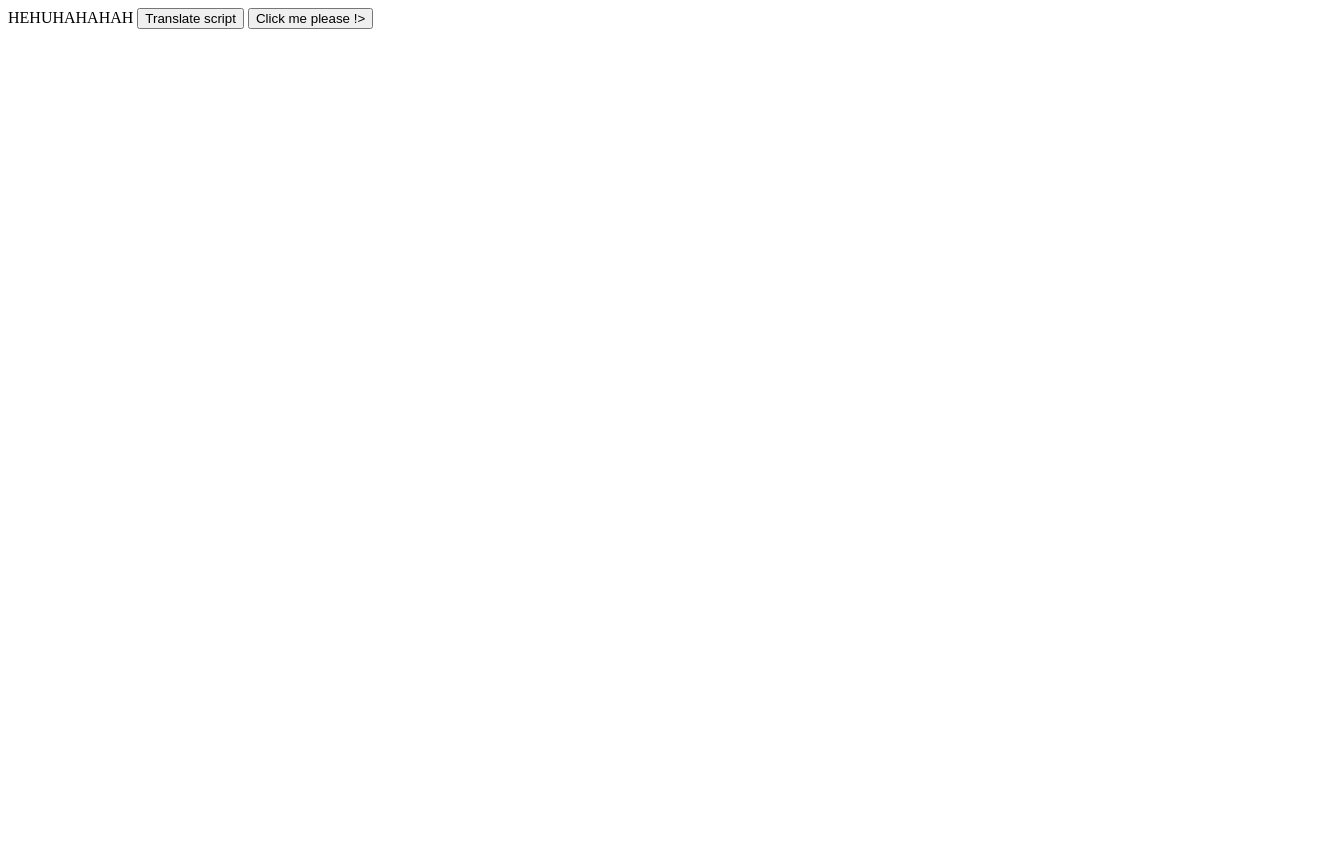
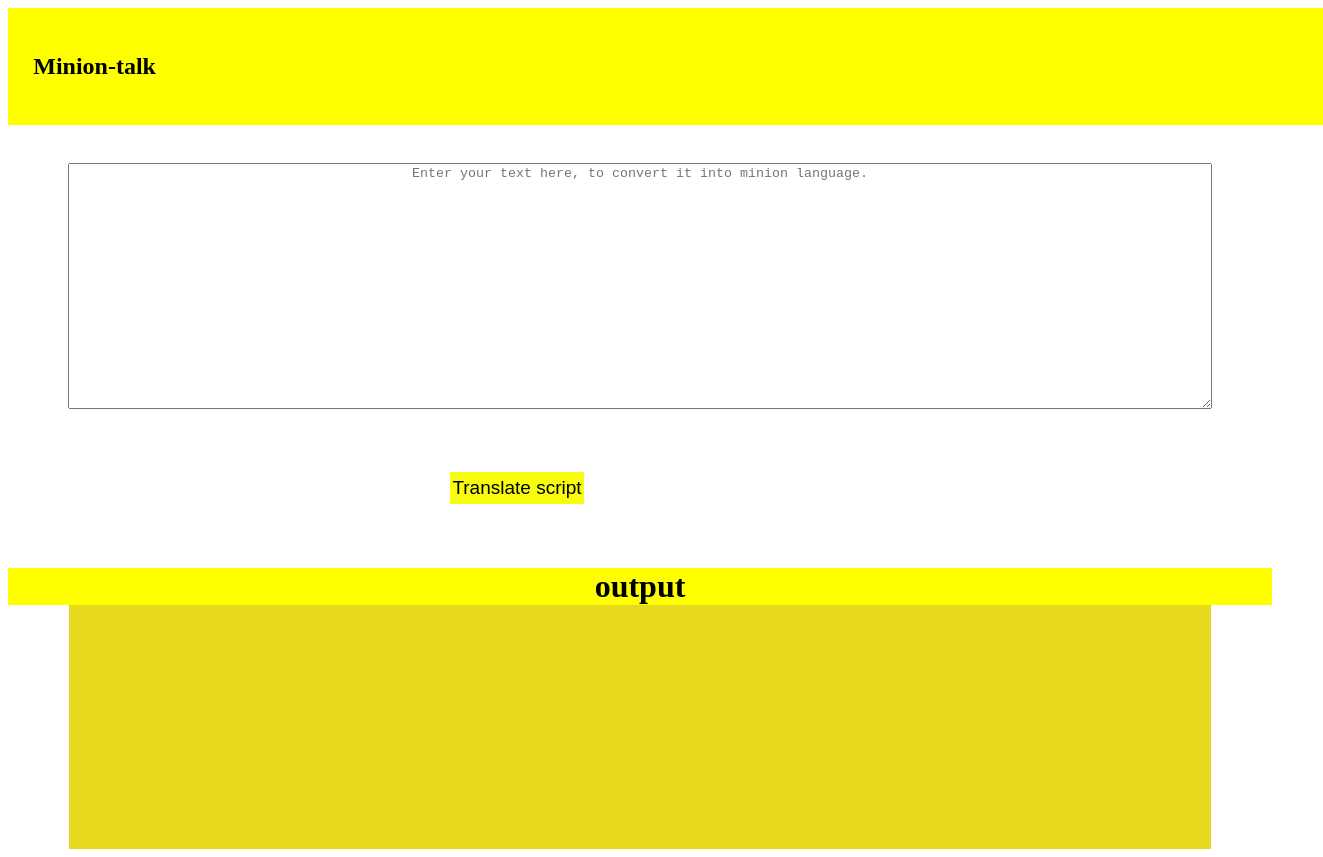
Before and after one commit to Isha2806/Translation-App, a plain HTML site: page index.html in a window 1280 px wide. Shown: the whole page, 1323 px wide, since content can reach past the window. Before the commit the page ends 800 px from the top, so only its background shows below. Drawn offline with Linux system fonts and the light colour scheme.

Commit message:
adding output

```diff
--- a/app.js
+++ b/app.js
@@ -7,13 +7,13 @@
 
 // //output
 // alert(infotext);
+
 var btnTranslate = document.querySelector("#btn-translate");
-btnTranslate.addEventListener("click",function clickEventHandler() {
-    console.log("clicked");
-})
+var textInput = document.querySelector("#text");
 
-
-var clickMe = document.querySelector("#click");
-clickMe.addEventListener("click" , function clickEventHandler() {
-    console.log("Bless you!");
-})
+console.log(textInput);
+function clickHandler() {
+    console.log("clicked!");
+    console.log("input",textInput.value);
+};
+btnTranslate.addEventListener("click",clickHandler)
--- a/index.html
+++ b/index.html
@@ -9,10 +9,16 @@
     <link rel="stylesheet" href="style.css">
 </head>
 <body>
-    <Hey>HEHUHAHAHAH</Hey>
+
+    <nav class ="nav">
+        <h1> Minion-talk</h1>
+    </nav>
+
+
+    <textarea id ="text" placeholder="Enter your text here, to convert it into minion language."></textarea>
     <button id = "btn-translate">Translate script</button>
-    <button id ="click"> Click me please !></button>
-
+    <h1 class="h1">output</h1>
+    <div id = "output">   </div>
 
     <script src="app.js"></script>
 </body>
--- a/style.css
+++ b/style.css
@@ -1,15 +1,56 @@
 
-#button {
+#btn-translate {
 
-        background-color: #4CAF50; /* Green */
+        background-color: #f8fc0f;
         border: none;
-        color: white;
-        padding: 15px 32px;
+        color:black;
+        padding: 5px 2px;
         text-align: center;
         text-decoration: none;
         display: inline-block;
-        font-size: 16px;
+        font-size: 19px;
+        margin: 5% 35% ;
+        border: rgb(255, 47, 99);
+
+  }
+  #text{
+      width:90%;
+      height: 30vh;
+      padding: 2px;
+
+      margin: auto;
+      text-align: center;
+      display:block;
+
+  }
+  #output{
+    width:90%;
+    height: 30vh;
+    padding: 2px;
+
+    margin: auto;
+    text-align: center;
+    display:block;
+  background-color: rgba(231, 218, 26, 0.979);
+
+  }
+  .h1{
+      background-color: yellow;
+      margin: auto;
+      text-align: center;
+  }
+
+  .nav{
+      display:block;
+      padding: 2%;
+      color:black;
+      margin-bottom: 3%;
+      float: left;
+      background-color: yellow;
 
 
-    transition-duration: 0.4s;
+    overflow:auto;
+      width:100%;
+
+
   }
```
